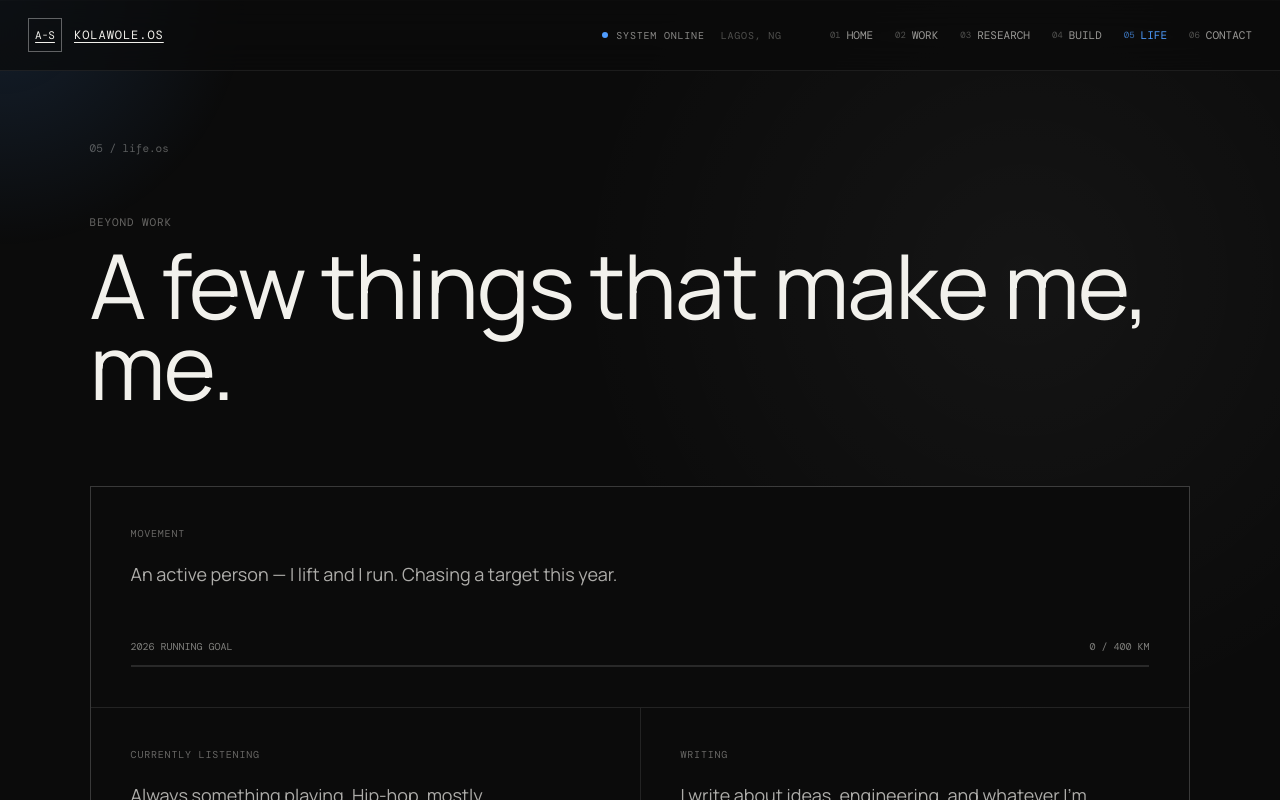
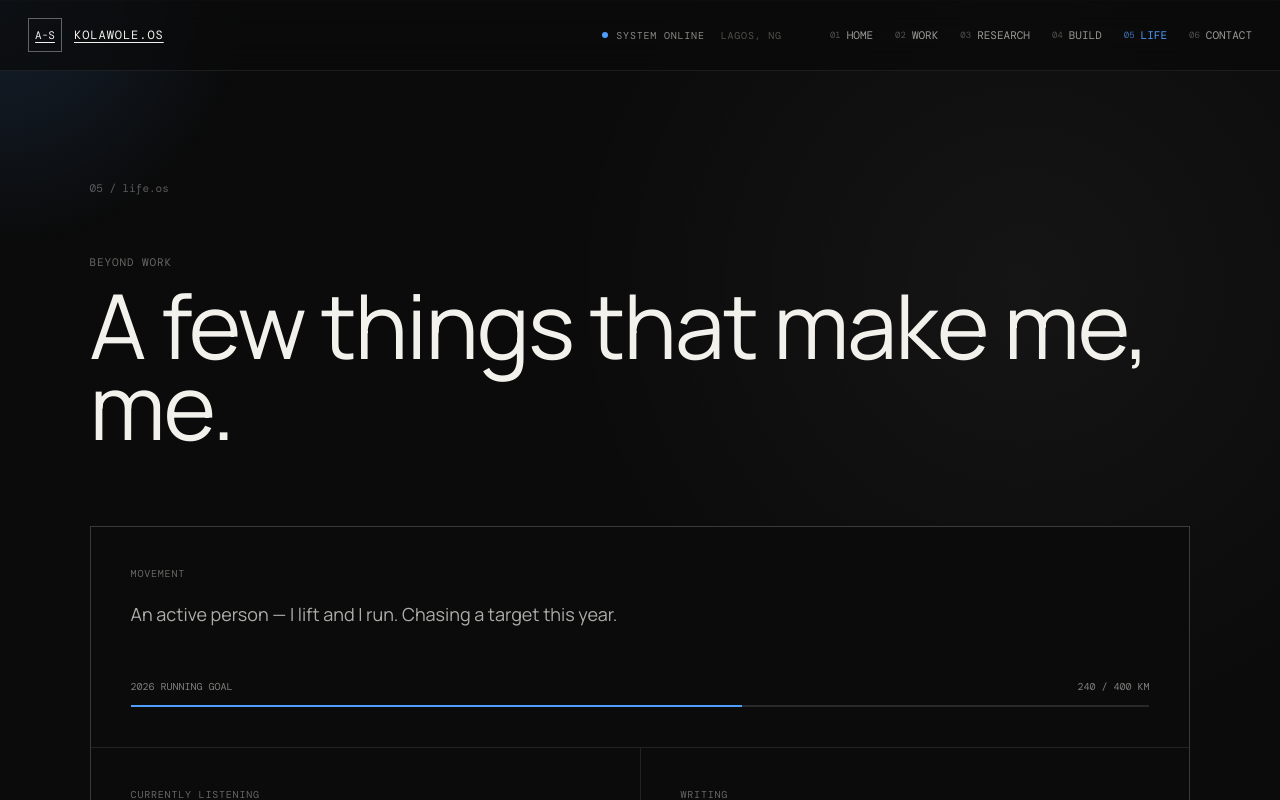
Before and after one commit to kolabdull/AS_portfolio, a React (Vite) app: page /life in a window 1280 px wide. Shown: the top 800 px of the page. Built offline with nearby package versions, Linux system fonts and the light colour scheme.

Commit message:
life page edit

```diff
--- a/src/data/life.js
+++ b/src/data/life.js
@@ -5,7 +5,7 @@ export const life = {
     label: "Movement",
     body: "An active person — I lift and I run. Chasing a target this year.",
     goalLabel: "2026 Running Goal",
-    goalCurrent: 0, // ← update this as your km add up (e.g. 180)
+    goalCurrent: 240, // ← update this as your km add up (e.g. 180)
     goalTarget: 400,
     goalUnit: "km",
   },
--- a/src/index.css
+++ b/src/index.css
@@ -556,7 +556,7 @@ padding: 140px 7vw-section span {
    EXPERIENCE
 ========================= */
 
-.experience-list {
+enceence-list {
   max-width: 1100px;
   margin-left: auto;
 }
@@ -2432,3 +2432,13 @@ a {
 .experience-case-study:hover {
   opacity: 0.75;
 }
+/* Add top breathing room on all routed sections so headings clear the fixed navbar */
+.experience-section,
+.education-section,
+.tech-stack-section,
+.research-section,
+.projects-section,
+.life-section,
+.contact-section {
+  padding-top: calc(var(--section-y) + 40px);
+}
```
